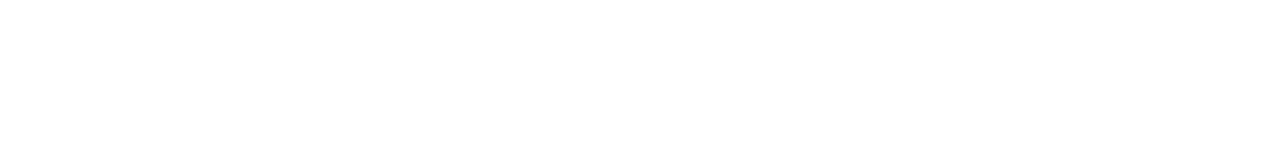
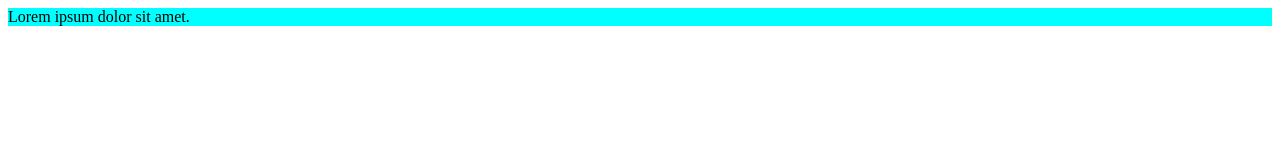
Before and after one commit to Tatsianazhylevich/Lesson-6, a plain HTML site: page index.html in a window 1280 px wide. Drawn offline with Linux system fonts and the light colour scheme.

Commit message:
добавила контейнер

```diff
--- a/index.html
+++ b/index.html
@@ -3,9 +3,10 @@
 <head>
     <meta charset="UTF-8">
     <meta name="viewport" content="width=device-width, initial-scale=1.0">
-    <title>Document</title>
+    <link rel="stylesheet" href="style.css">
+    <title>test VS code</title>
 </head>
 <body>
-
+    <div class="wrapper">Lorem ipsum dolor sit amet.</div>
 </body>
 </html>
--- /dev/null
+++ b/style.css
@@ -0,0 +1,5 @@
+.wrapper {
+    width: 100%;
+    height: 100%;
+    background-color: aqua;
+}
```
